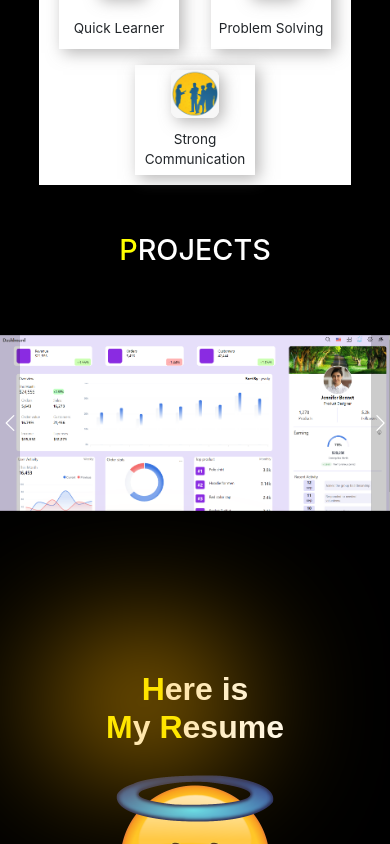
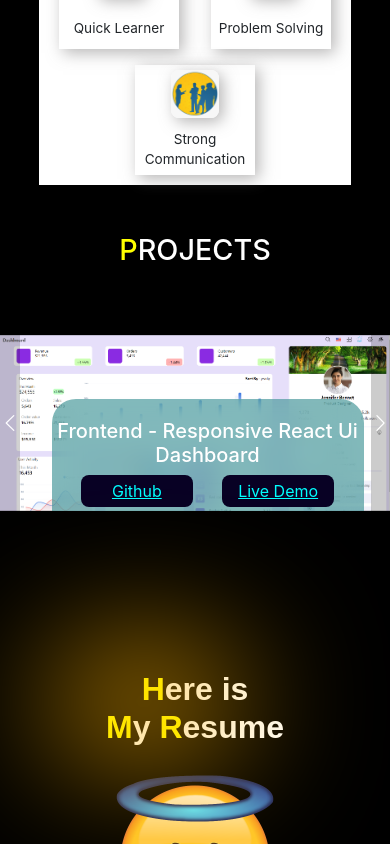
Before and after one commit to CoderAnurag007/My-Portfolio, a React (Create React App) app: page / in a window 390 px wide. Both pictures are taken after a click on the button "Previous". Shown: the part 3192-4036 px from the top of the page. Built offline with nearby package versions, Linux system fonts and the light colour scheme.

Commit message:
setup-bootstrap-carousel

```diff
--- a/src/components/Projects/Projects.jsx
+++ b/src/components/Projects/Projects.jsx
@@ -49,7 +49,7 @@ const Projects = () => {
         <div className="carousel-inner">
           <div className="carousel-item active">
             <img src={Machz} className="d-block w-100" alt="..." />
-            <div className="carousel-caption d-none d-md-block project-detail">
+            <div className="carousel-caption  project-detail">
               <h5>Full Stack React Web App - MachZ Clothing</h5>
               <div className="projectopen">
                 <a
@@ -71,7 +71,7 @@ const Projects = () => {
           </div>
           <div className="carousel-item">
             <img src={Text} className="d-block w-100" alt="..." />
-            <div className="carousel-caption d-none d-md-block project-detail">
+            <div className="carousel-caption project-detail">
               <h5>React Web App - Text Editor </h5>
               <div className="projectopen">
                 <a
@@ -93,7 +93,7 @@ const Projects = () => {
           </div>
           <div className="carousel-item">
             <img src={Pokemon} className="d-block w-100" alt="..." />
-            <div className="carousel-caption d-none d-md-block project-detail">
+            <div className="carousel-caption project-detail">
               <h5>Pokemon Search App - React App Using Pokemon Api</h5>
               <div className="projectopen">
                 <a
@@ -115,7 +115,7 @@ const Projects = () => {
           </div>
           <div className="carousel-item">
             <img src={Dashboard} className="d-block w-100" alt="..." />
-            <div className="carousel-caption d-none d-md-block project-detail">
+            <div className="carousel-caption project-detail">
               <h5>Frontend - Responsive React Ui Dashboard</h5>
               <div className="projectopen">
                 <a
--- a/src/components/Projects/project.scss
+++ b/src/components/Projects/project.scss
@@ -79,6 +79,13 @@
     .imageslider{
         width: 100%;
      }
+    .project-detail{
+        width: 80%;
+        margin-right: -2rem;
+        .projectopen{
+            width: 100%;
+        }
+    }
 
   }
 
```
